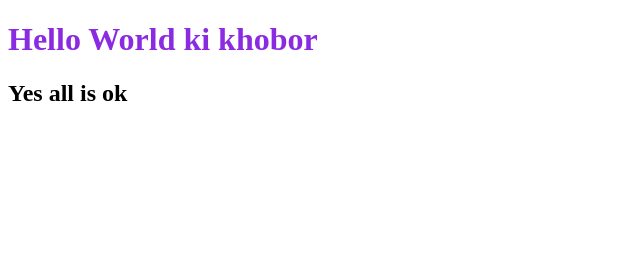
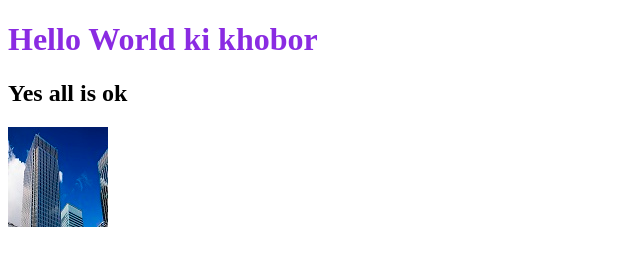
Before and after one commit to biplob87/my-second-repo, a plain HTML site: page index.html in a window 1280 px wide. Shown: the whole page, without its empty margins (0-640 px from the left). Drawn offline with Linux system fonts and the light colour scheme.

Commit message:
image add

```diff
--- a/index.html
+++ b/index.html
@@ -10,5 +10,6 @@
   <body>
     <h1>Hello World ki khobor</h1>
     <h2>Yes all is ok</h2>
+    <img src="1.jpg" alt="" />
   </body>
 </html>
```
Also changed, not shown: 1.jpg (added).
